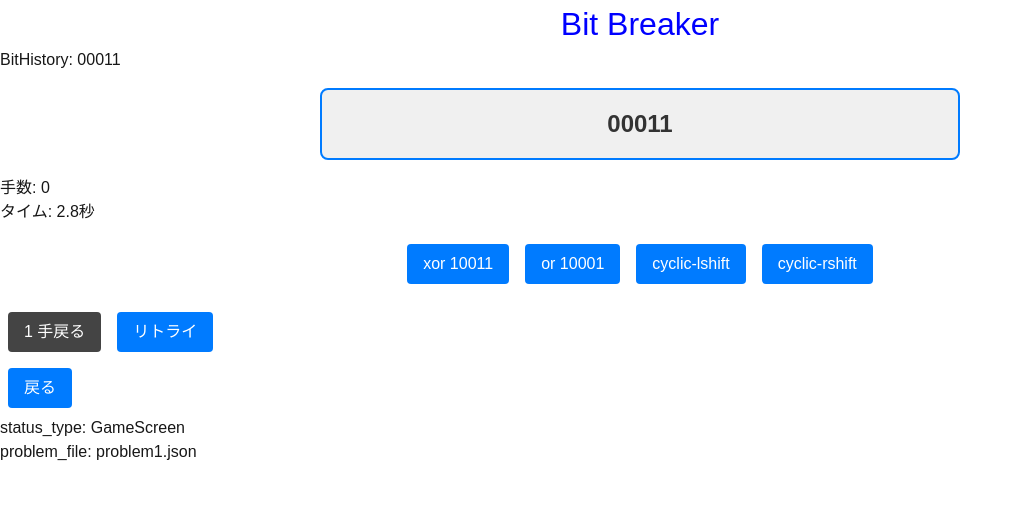
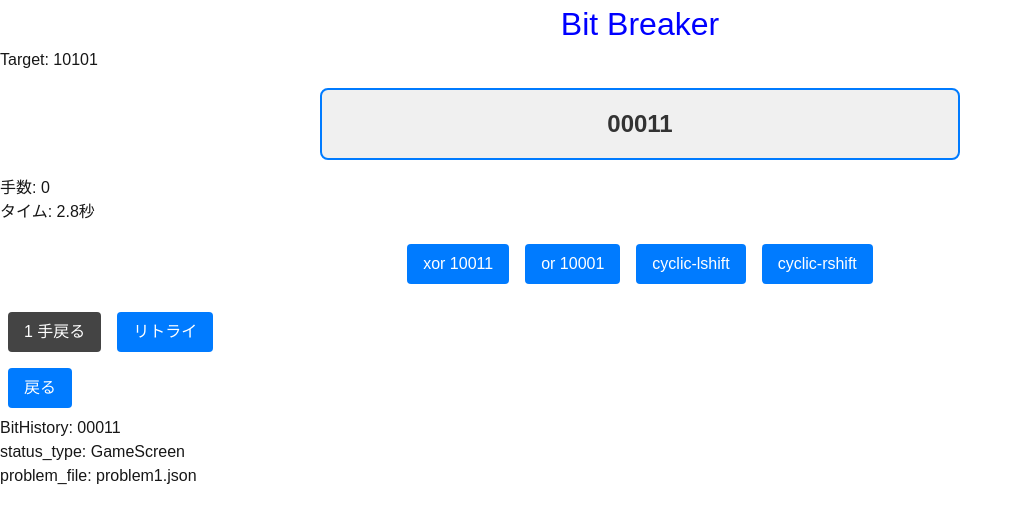
Before and after one commit to Masafiro/bit_game, a Next.js app in the folder src/: page / in a window 1280 px wide. Both pictures are taken after a click on the button "Problem 1". Shown: the top 524 px of the page, without its empty margins (0-1023 px from the left). Built offline with nearby package versions, Linux system fonts and the light colour scheme.

Commit message:
Target を表示

```diff
--- a/src/app/page.tsx
+++ b/src/app/page.tsx
@@ -10,7 +10,7 @@ type BitOperation =
   | {operation_type: "set", parameter: Bit}
   | {operation_type: "and", parameter: Bit}
   | {operation_type: "or", parameter: Bit}
-  | { operation_type: "xor", parameter: Bit }
+  | {operation_type: "xor", parameter: Bit }
   | {operation_type: "xnor", parameter: Bit}
   | {operation_type: "not"}
   | {operation_type: "cyclic-lshift"}
@@ -202,11 +202,9 @@ function ProblemSelection({ setStatus }: { setStatus: React.Dispatch<React.SetSt
 
 function ReturnToProblemSelectionButton({ setStatus } : { setStatus : React.Dispatch<React.SetStateAction<Status>>}){
   return (
-    <div>
-      <button className="returnToProblemSelectionButton" onClick={() => setStatus({status_type: "ProblemSelectionScreen"})}>
-        戻る
-      </button>
-    </div>
+    <button className="returnToProblemSelectionButton" onClick={() => setStatus({status_type: "ProblemSelectionScreen"})}>
+      戻る
+    </button>
   )
 }
 
@@ -256,7 +254,7 @@ function Game({ setStatus, problemFile }: { setStatus: React.Dispatch<React.SetS
   return (
     <div>
       <div>
-        BitHistory: {BitHistory.toString()}
+        Target: {problem.target}
       </div>
       <BitDisplay currentBits={BitHistory[BitHistory.length - 1]} />
       <MoveCounter moveCount={BitHistory.length - 1} />
@@ -268,7 +266,12 @@ function Game({ setStatus, problemFile }: { setStatus: React.Dispatch<React.SetS
       </BitOperationButtonContainer>
       <UndoButton bitHistory={BitHistory} dispatchBitHistory={dispatchBitHistory} />
       <RetryButton bitHistory={BitHistory} dispatchBitHistory={dispatchBitHistory} />
-      <ReturnToProblemSelectionButton setStatus={setStatus} />
+      <div>
+        <ReturnToProblemSelectionButton setStatus={setStatus} />
+      </div>
+      <div>
+        BitHistory: {BitHistory.toString()}
+      </div>
     </div>
   );
 }
```
